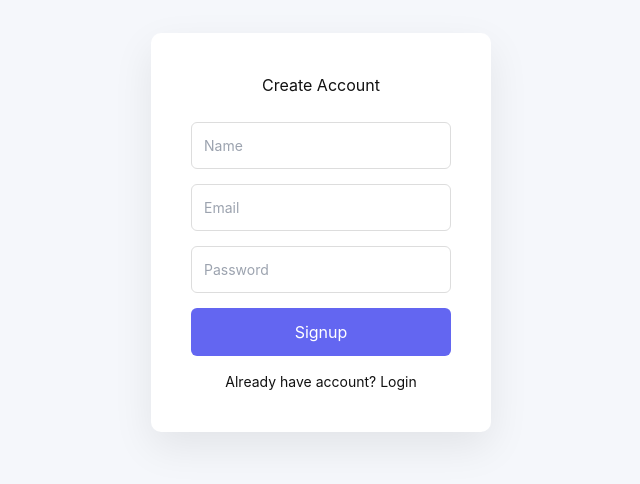
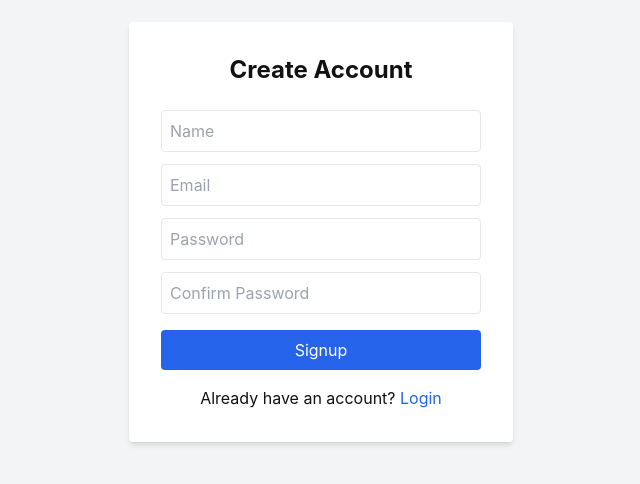
Before and after one commit to mazharali23/devops-notes-app, a React (Create React App) app in the folder frontend/: page /signup in a window 1280 px wide. Shown: the part 168-652 px from the top of the page, without its empty margins (319-959 px from the left). Built offline with nearby package versions, Linux system fonts and the light colour scheme.

Commit message:
Add auth validation and forgot password page

```diff
--- a/frontend/src/App.js
+++ b/frontend/src/App.js
@@ -5,6 +5,7 @@ import "./App.css"
 import Dashboard from "./pages/Dashboard"
 import Login from "./pages/Login"
 import Signup from "./pages/Signup"
+import ForgotPassword from "./pages/ForgotPassword"
 
 function App(){
 
@@ -13,7 +14,7 @@ return(
 <BrowserRouter>
 
 <Routes>
-
+<Route path="/forgot-password" element={<ForgotPassword/>}/>
 <Route path="/" element={<Dashboard/>}/>
 <Route path="/login" element={<Login/>}/>
 <Route path="/signup" element={<Signup/>}/>
--- /dev/null
+++ b/frontend/src/pages/ForgotPasswrod.js
@@ -0,0 +1,65 @@
+import {useState} from "react"
+import {toast} from "react-toastify"
+import API from "../services/api"
+
+function ForgotPassword(){
+
+const [email,setEmail] = useState("")
+
+const handleSubmit = async(e)=>{
+
+e.preventDefault()
+
+try{
+
+await API.post("/auth/forgot-password",{email})
+
+toast.success("Reset link sent to email")
+
+}catch(err){
+
+toast.error(
+err?.response?.data?.message || "Email not found"
+)
+
+}
+
+}
+
+return(
+
+<div className="flex items-center justify-center min-h-screen bg-gray-100">
+
+<form
+onSubmit={handleSubmit}
+className="bg-white p-8 rounded shadow-md w-96"
+>
+
+<h2 className="text-2xl font-bold mb-6 text-center">
+Forgot Password
+</h2>
+
+<input
+type="email"
+placeholder="Enter your email"
+value={email}
+onChange={(e)=>setEmail(e.target.value)}
+className="w-full p-2 mb-4 border rounded"
+/>
+
+<button
+type="submit"
+className="w-full bg-blue-600 text-white p-2 rounded"
+>
+Send Reset Link
+</button>
+
+</form>
+
+</div>
+
+)
+
+}
+
+export default ForgotPassword
--- a/frontend/src/pages/Login.js
+++ b/frontend/src/pages/Login.js
@@ -1,7 +1,7 @@
-import { useState } from "react"
-import { login } from "../services/auth"
-import { Link, useNavigate } from "react-router-dom"
-import { toast } from "react-toastify"
+import {useState} from "react"
+import {useNavigate, Link} from "react-router-dom"
+import {toast} from "react-toastify"
+import {login} from "../services/authService"
 
 function Login(){
 
@@ -12,7 +12,7 @@ email:"",
 password:""
 })
 
-const handleChange=(e)=>{
+const handleChange = (e)=>{
 setForm({...form,[e.target.name]:e.target.value})
 }
 
@@ -20,9 +20,14 @@ const handleSubmit = async(e)=>{
 
 e.preventDefault()
 
+if(!form.email || !form.password){
+toast.error("Email and password required")
+return
+}
+
 try{
 
- await login(form)
+await login(form)
 
 toast.success("Login successful")
 
@@ -40,16 +45,23 @@ err?.response?.data?.message || "Invalid credentials"
 
 return(
 
-<div className="auth-wrapper">
+<div className="flex items-center justify-center min-h-screen bg-gray-100">
 
-<form className="auth-box" onSubmit={handleSubmit}>
+<form
+onSubmit={handleSubmit}
+className="bg-white p-8 rounded shadow-md w-96"
+>
 
-<h2>Login</h2>
+<h2 className="text-2xl font-bold mb-6 text-center">
+Login
+</h2>
 
 <input
+type="email"
 name="email"
 placeholder="Email"
 onChange={handleChange}
+className="w-full p-2 mb-3 border rounded"
 />
 
 <input
@@ -57,13 +69,44 @@ type="password"
 name="password"
 placeholder="Password"
 onChange={handleChange}
+className="w-full p-2 mb-4 border rounded"
 />
 
-<button>Login</button>
+<button
+type="submit"
+className="w-full bg-blue-600 text-white p-2 rounded"
+>
+Login
+</button>
 
-<p>
-No account?
-<Link to="/signup"> Signup</Link>
+<p className="text-center mt-4">
+
+Forgot Password?{" "}
+
+<Link
+to="/forgot-password"
+className="text-blue-600"
+>
+
+Reset
+
+</Link>
+
+</p>
+
+<p className="text-center mt-2">
+
+No account?{" "}
+
+<Link
+to="/signup"
+className="text-blue-600"
+>
+
+Signup
+
+</Link>
+
 </p>
 
 </form>
--- a/frontend/src/pages/Signup.js
+++ b/frontend/src/pages/Signup.js
@@ -1,7 +1,7 @@
-import { useState } from "react"
-import { signup } from "../services/auth"
-import { Link, useNavigate } from "react-router-dom"
-import { toast } from "react-toastify"
+import {useState} from "react"
+import {useNavigate, Link} from "react-router-dom"
+import {toast} from "react-toastify"
+import {signup} from "../services/authService"
 
 function Signup(){
 
@@ -10,10 +10,11 @@ const navigate = useNavigate()
 const [form,setForm] = useState({
 name:"",
 email:"",
-password:""
+password:"",
+confirmPassword:""
 })
 
-const handleChange=(e)=>{
+const handleChange = (e)=>{
 setForm({...form,[e.target.name]:e.target.value})
 }
 
@@ -21,9 +22,38 @@ const handleSubmit = async(e)=>{
 
 e.preventDefault()
 
+const emailRegex = /^[^\s@]+@[^\s@]+\.[^\s@]+$/
+const passwordRegex = /^(?=.*[A-Za-z])(?=.*\d)[A-Za-z\d@$!%*#?&]{8,}$/
+
+if(!form.name){
+toast.error("Name is required")
+return
+}
+
+if(!emailRegex.test(form.email)){
+toast.error("Enter a valid email")
+return
+}
+
+if(!passwordRegex.test(form.password)){
+toast.error(
+"Password must be at least 8 characters with letters and numbers"
+)
+return
+}
+
+if(form.password !== form.confirmPassword){
+toast.error("Passwords do not match")
+return
+}
+
 try{
 
- await signup(form)
+await signup({
+name:form.name,
+email:form.email,
+password:form.password
+})
 
 toast.success("Account created successfully")
 
@@ -41,22 +71,31 @@ err?.response?.data?.message || "Signup failed"
 
 return(
 
-<div className="auth-wrapper">
+<div className="flex items-center justify-center min-h-screen bg-gray-100">
 
-<form className="auth-box" onSubmit={handleSubmit}>
+<form
+onSubmit={handleSubmit}
+className="bg-white p-8 rounded shadow-md w-96"
+>
 
-<h2>Create Account</h2>
+<h2 className="text-2xl font-bold mb-6 text-center">
+Create Account
+</h2>
 
 <input
+type="text"
 name="name"
 placeholder="Name"
 onChange={handleChange}
+className="w-full p-2 mb-3 border rounded"
 />
 
 <input
+type="email"
 name="email"
 placeholder="Email"
 onChange={handleChange}
+className="w-full p-2 mb-3 border rounded"
 />
 
 <input
@@ -64,13 +103,37 @@ type="password"
 name="password"
 placeholder="Password"
 onChange={handleChange}
+className="w-full p-2 mb-3 border rounded"
 />
 
-<button>Signup</button>
+<input
+type="password"
+name="confirmPassword"
+placeholder="Confirm Password"
+onChange={handleChange}
+className="w-full p-2 mb-4 border rounded"
+/>
 
-<p>
-Already have account?
-<Link to="/login"> Login</Link>
+<button
+type="submit"
+className="w-full bg-blue-600 text-white p-2 rounded"
+>
+Signup
+</button>
+
+<p className="text-center mt-4">
+
+Already have an account?{" "}
+
+<Link
+to="/login"
+className="text-blue-600"
+>
+
+Login
+
+</Link>
+
 </p>
 
 </form>
```
